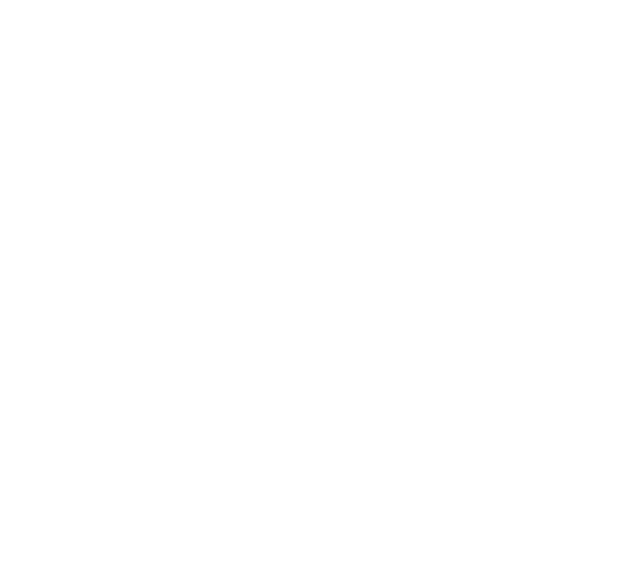
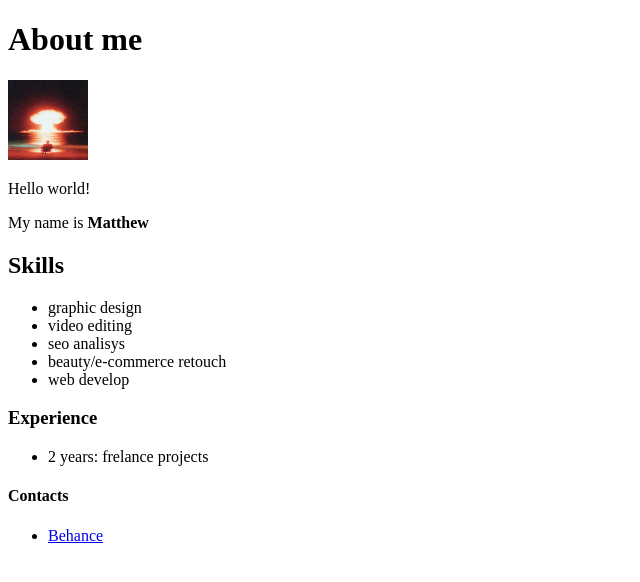
Before and after one commit to ccch-a/html-css-practice, a plain HTML site: page resume/index.html in a window 1280 px wide. Shown: the whole page, without its empty margins (0-640 px from the left). Drawn offline with Linux system fonts and the light colour scheme.

Commit message:
add resume structure, add skills list

```diff
--- a/resume/index.html
+++ b/resume/index.html
@@ -6,6 +6,25 @@
     <title>Document</title>
 </head>
 <body>
-
+    <h1>About me</h1>
+    <img src="image/123.jpg" alt="In that place was large boom" width="80" height="80" />
+    <p>Hello world!</p>
+    <p>My name is <strong>Matthew</strong></p>
+    <h2>Skills</h2>
+    <ul>
+        <li>graphic design</li>
+        <li>video editing</li>
+        <li>seo analisys</li>
+        <li>beauty/e-commerce retouch</li>
+        <li>web develop</li>
+    </ul>
+    <h3>Experience</h3>
+    <ul>
+        <li>2 years: frelance projects</li>
+    </ul>
+    <h4>Contacts</h4>
+    <ul>
+        <li><a href="https://behance.net/mgalkevich">Behance</a></li>
+    </ul>
 </body>
 </html>
```
Also changed, not shown: day-1/index.html (+0 -1 lines), resume/image/123.jpg (added), 1 other file.
